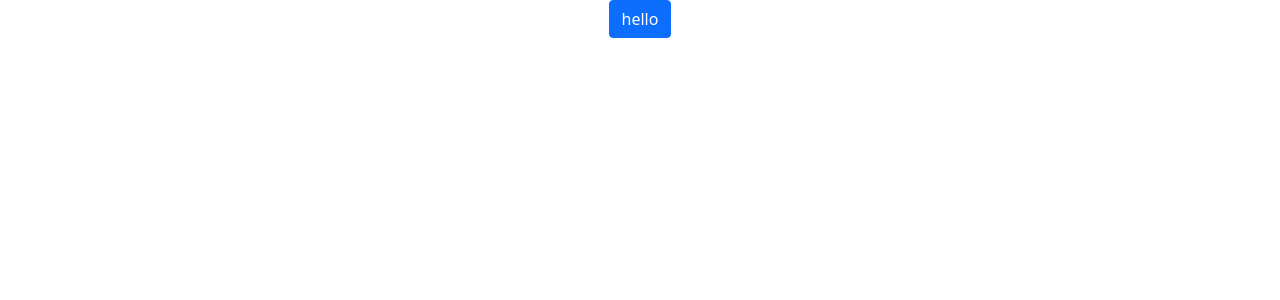
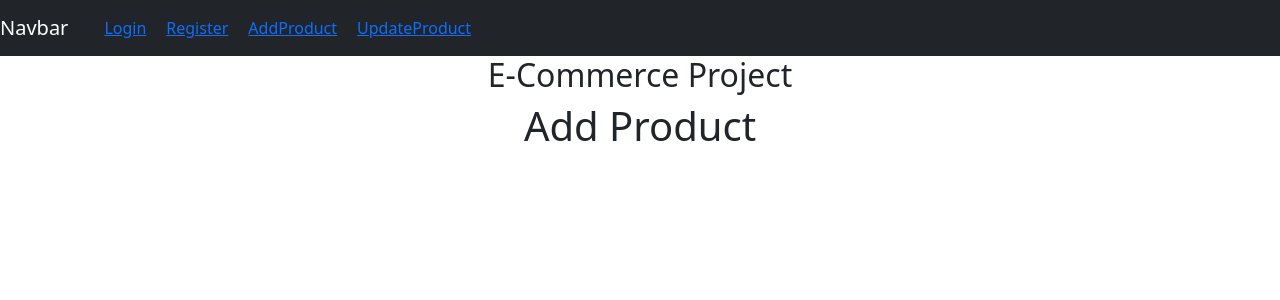
Before and after one commit to shafeenashaikh/React-Project, a React (Create React App) app: page /add in a window 1280 px wide. Shown: the top 300 px of the page. Built offline with nearby package versions, Linux system fonts and the light colour scheme.

Commit message:
created Header to link all pages with Route

```diff
--- a/src/App.css
+++ b/src/App.css
@@ -5,6 +5,10 @@
 .App-logo {
   height: 40vmin;
   pointer-events: none;
+}
+
+.nav_bar_wrapper a{
+  padding-left: 20px;
 }
 
 @media (prefers-reduced-motion: no-preference) {
--- a/src/App.js
+++ b/src/App.js
@@ -1,11 +1,31 @@
-import logo from './logo.svg';
 import './App.css';
-import { Button } from 'react-bootstrap';
+import Header from './Components/Header';
+import {BrowserRouter, Route} from 'react-router-dom'
+import Login from './Components/Login';
+import Register from './Components/Register';
+import AddProduct from './Components/AddProduct';
+import UpdateProduct from './Components/UpdateProduct';
 
 function App() {
   return (
     <div className="App">
-      <Button>hello</Button>
+      <BrowserRouter>
+      <Header/>
+      <h2>E-Commerce Project</h2>
+      <Route path="/login">
+        <Login/>
+      </Route>
+      <Route path="/register">
+        <Register/>
+      </Route>
+      <Route path="/add">
+        <AddProduct/>
+      </Route>
+      <Route path="/update">
+        <UpdateProduct/>
+      </Route>
+      </BrowserRouter>
+
     </div>
   );
 }
--- a/src/Components/AddProduct.js
+++ b/src/Components/AddProduct.js
@@ -0,0 +1,10 @@
+import React from 'react'
+
+function AddProduct(){
+    return(
+        <div>
+            <h1>Add Product</h1>
+        </div>
+    )
+}
+export default AddProduct
--- /dev/null
+++ b/src/Components/Header.js
@@ -0,0 +1,19 @@
+import React from 'react'
+import { Nav, Navbar } from 'react-bootstrap'
+import {Link} from 'react-router-dom'
+function Header(){
+    return(
+        <div>
+            <Navbar bg="dark" variant="dark">
+                <Navbar.Brand href=""> Navbar</Navbar.Brand>
+                <Nav className="mr-auto nav_bar_wrapper">
+                    <Link to="/login">Login</Link>
+                    <Link to="/register">Register</Link>
+                    <Link to="/add">AddProduct</Link>
+                    <Link to="/update">UpdateProduct</Link>
+                </Nav>
+            </Navbar>
+        </div>
+    )
+}
+export default Header
--- a/src/Components/Login.js
+++ b/src/Components/Login.js
@@ -3,7 +3,7 @@ import React from 'react'
 function Login(){
     return(
         <div>
-            <he>Login Page</he>
+            <h1>Login Page</h1>
         </div>
     )
 }
--- a/src/Components/Register.js
+++ b/src/Components/Register.js
@@ -0,0 +1,10 @@
+import React from 'react'
+
+function Register(){
+    return(
+        <div>
+            <h2>Register Page</h2>
+        </div>
+    )
+}
+export default Register
--- a/src/Components/UpdateProduct.js
+++ b/src/Components/UpdateProduct.js
@@ -3,7 +3,7 @@ import React from 'react'
 function UpdateProduct(){
     return(
         <div>
-            <he>Update Product</he>
+            <h1>Update Product</h1>
         </div>
     )
 }
```
